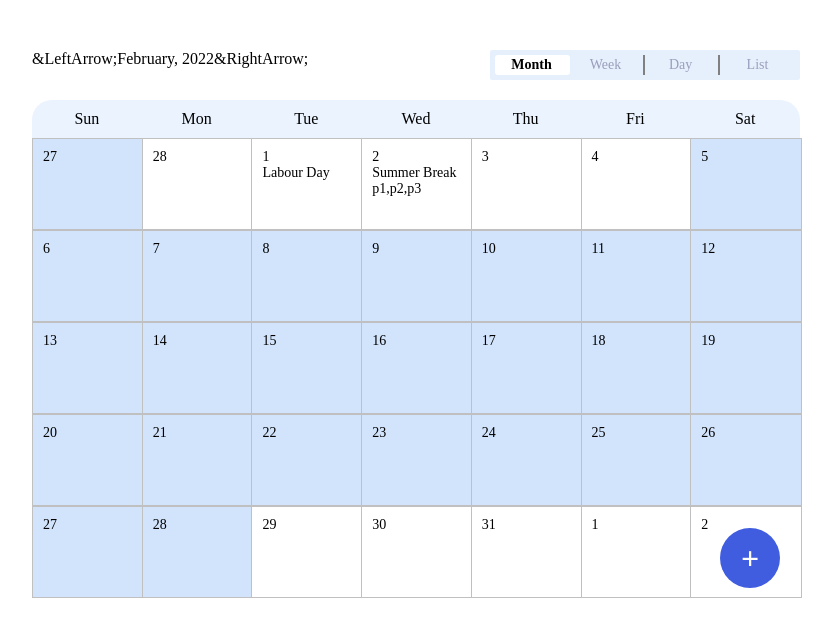
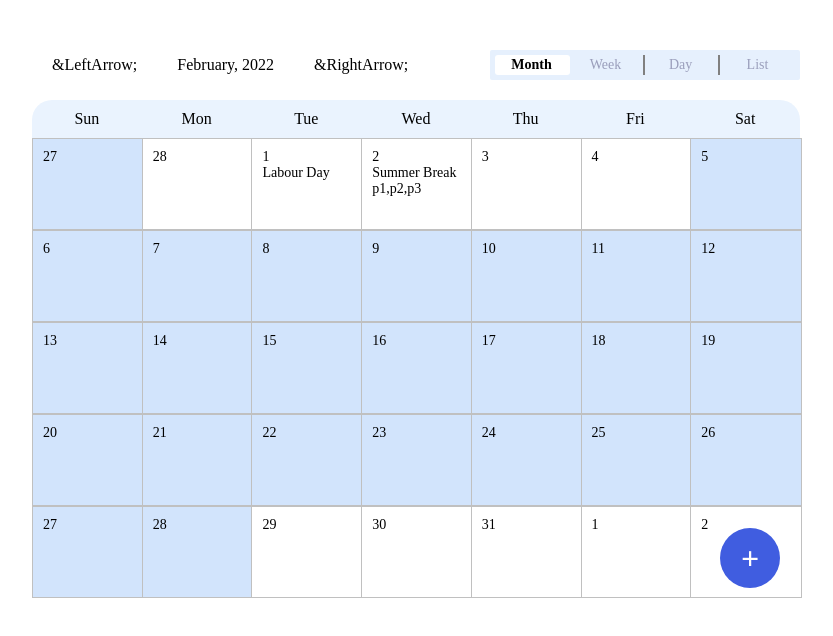
Before and after one commit to arkarhtethan/calendar-task, a React (Create React App) app: page / in a window 1280 px wide. Shown: the top 636 px of the page, without its empty margins (224-1057 px from the left). Built offline with nearby package versions, Linux system fonts and the light colour scheme.

Commit message:
style adjusted

```diff
--- a/src/index.scss
+++ b/src/index.scss
@@ -58,6 +58,13 @@
     }
     &--left {
       display: flex;
+      align-items: center;
+      & > p {
+        margin: 0px 20px;
+      }
+      & > :not(p) {
+        cursor: pointer;
+      }
     }
   }
   &__main {
```
